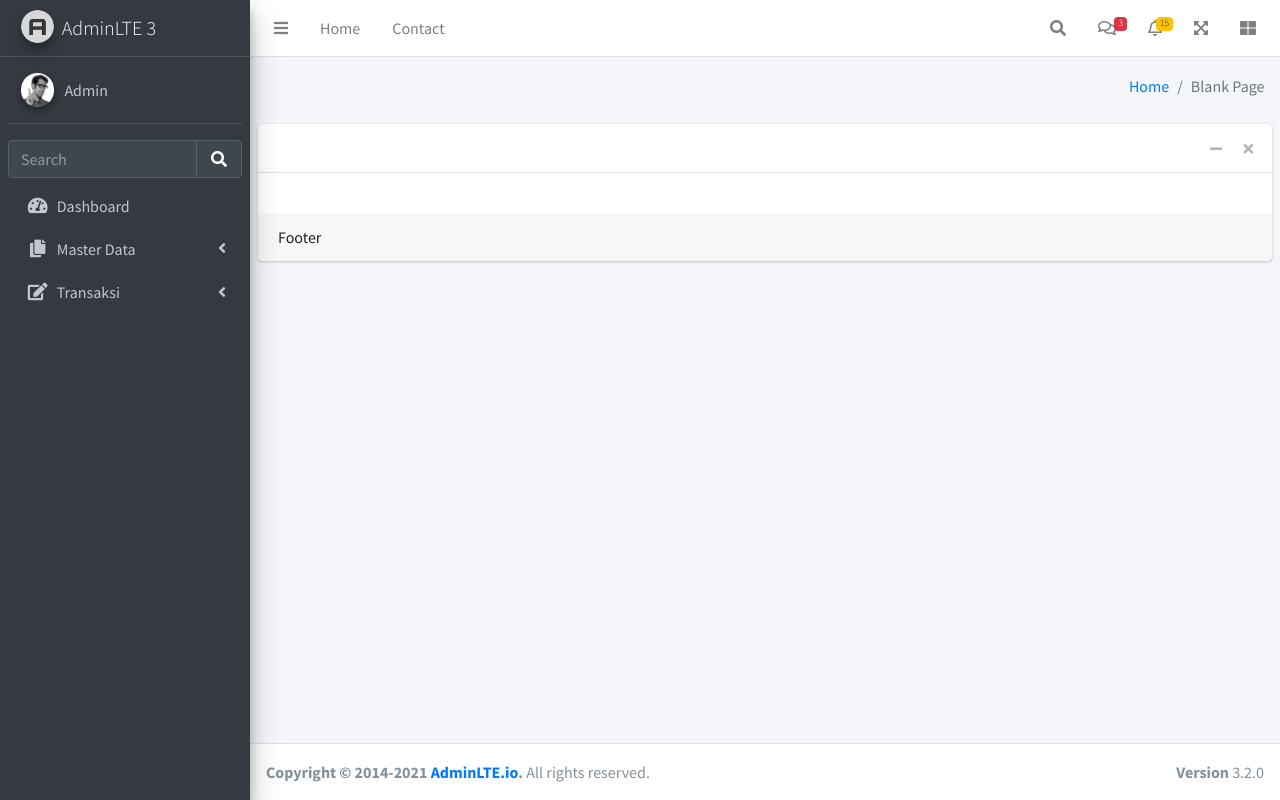
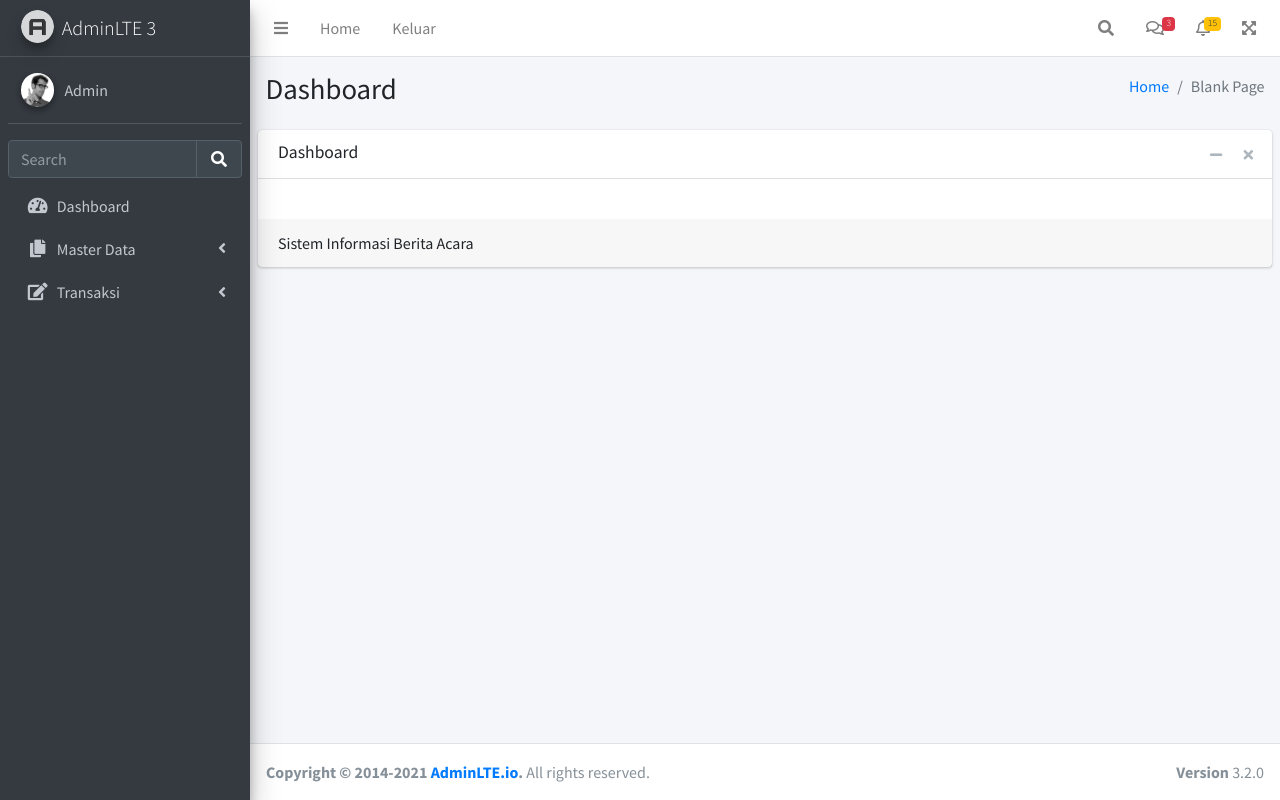
Before and after one commit to rezaforwork08/ppkdjp-berita-acara, a PHP site: page /index.php in a window 1280 px wide. Run offline with PHP 8.4, Linux system fonts and the light colour scheme; a user stored in the database is signed in; some libraries are stand-ins or nearby versions.

Commit message:
change title

```diff
--- a/inc/navbar.php
+++ b/inc/navbar.php
@@ -8,7 +8,7 @@
             <a href="../../index3.html" class="nav-link">Home</a>
         </li>
         <li class="nav-item d-none d-sm-inline-block">
-            <a href="#" class="nav-link">Contact</a>
+            <a href="keluar.php" class="nav-link">Keluar</a>
         </li>
     </ul>
 
@@ -126,10 +126,5 @@
                 <i class="fas fa-expand-arrows-alt"></i>
             </a>
         </li>
-        <li class="nav-item">
-            <a class="nav-link" data-widget="control-sidebar" data-slide="true" href="#" role="button">
-                <i class="fas fa-th-large"></i>
-            </a>
-        </li>
     </ul>
 </nav>
--- a/index.php
+++ b/index.php
@@ -2,7 +2,7 @@
 session_start();
 include 'koneksi.php';
 include 'helpers/title.php';
-$title = getTitle($_GET['pg'] ?? '');
+$title = getTitle($_GET['pg'] ?? 'Dashboard');
 
 ?>
 <!DOCTYPE html>
@@ -82,7 +82,7 @@ $title = getTitle($_GET['pg'] ?? '');
                     </div>
                     <!-- /.card-body -->
                     <div class="card-footer">
-                        Footer
+                        Sistem Informasi Berita Acara
                     </div>
                     <!-- /.card-footer-->
                 </div>
--- /dev/null
+++ b/keluar.php
@@ -0,0 +1,4 @@
+<?php
+session_start();
+session_destroy();
+header("location:login.php");
```
